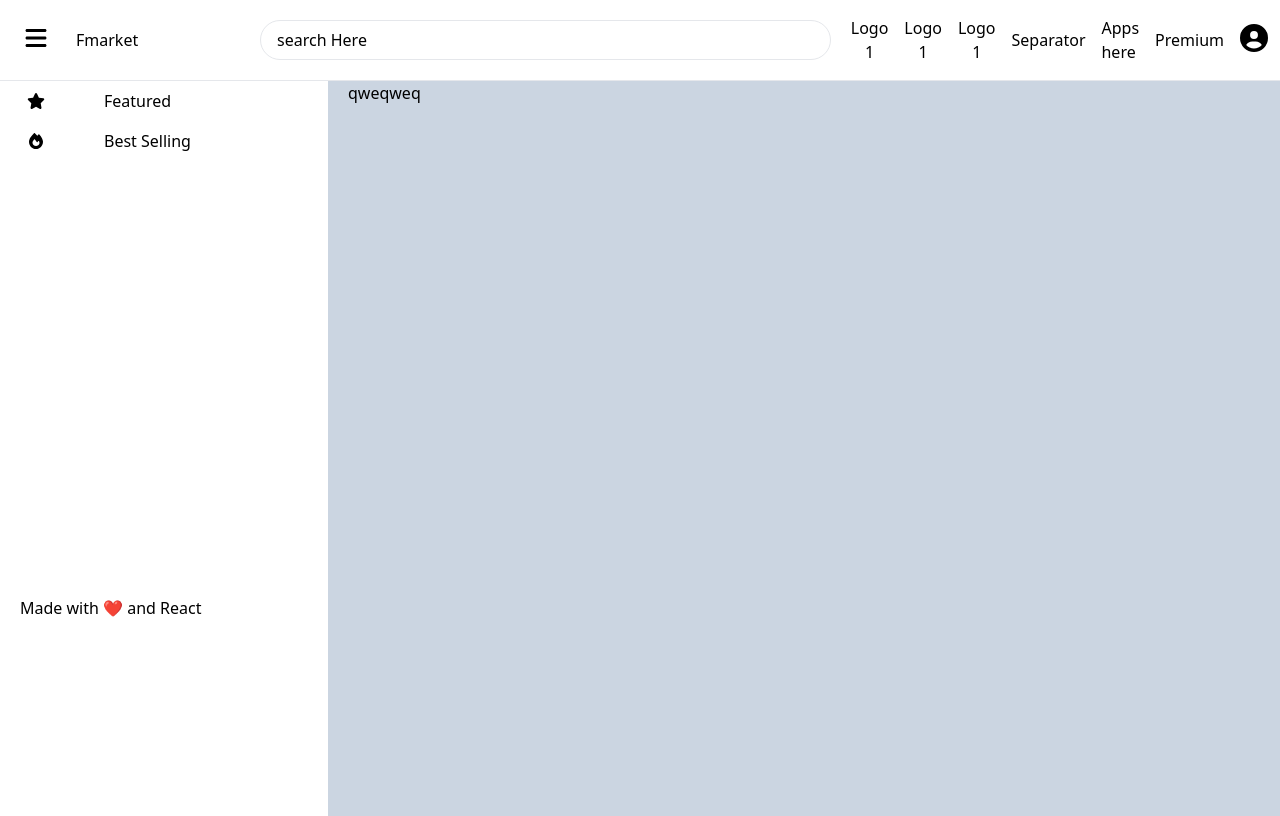
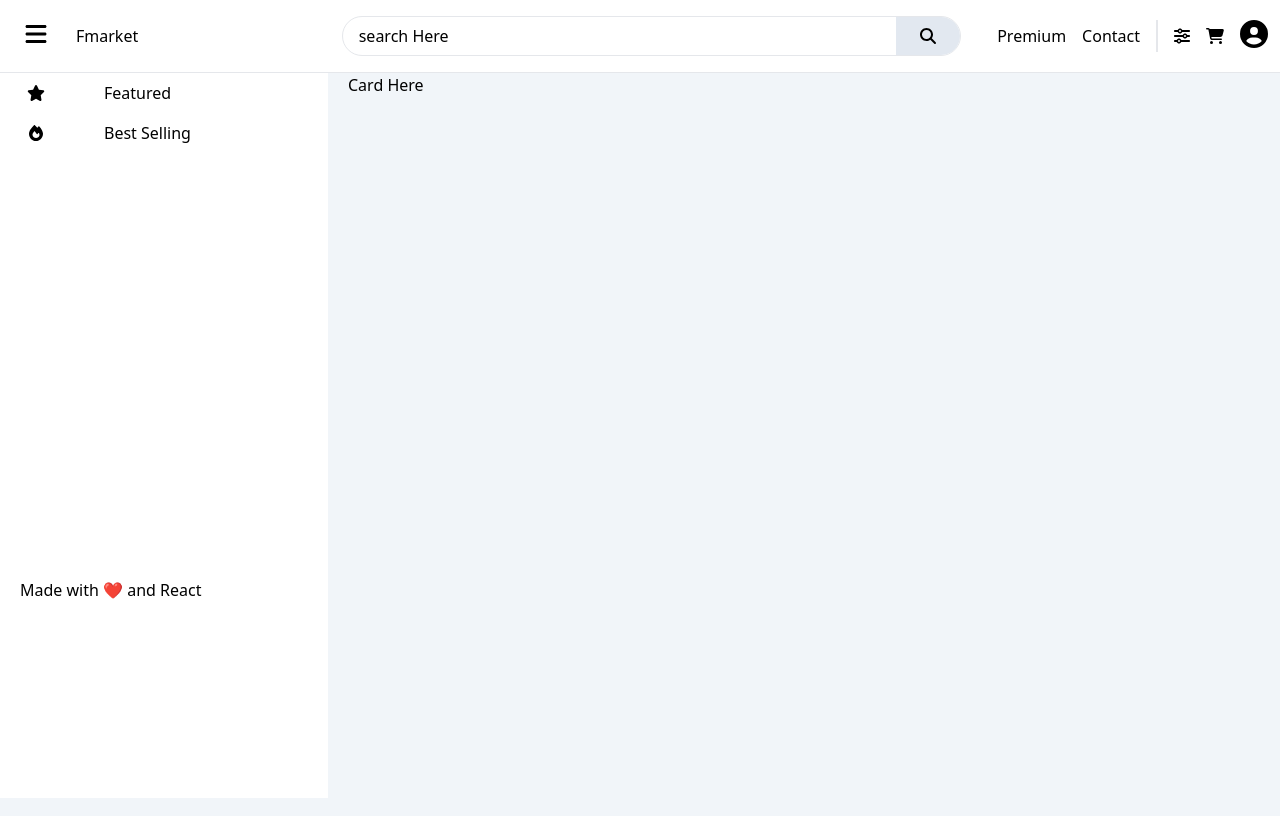
Before and after one commit to fhanzealv/marketplace, a React (Vite) app in the folder frontend/: page / in a window 1280 px wide. Built offline with nearby package versions, Linux system fonts and the light colour scheme.

Commit message:
finishing layout

```diff
--- a/frontend/src/App.jsx
+++ b/frontend/src/App.jsx
@@ -1,7 +1,8 @@
 import React from 'react'
 import Navbar from './components/Navbar/Navbar'
-import Home from './pages/Home/Home'
+import Home from './pages/Content/Content'
 import Sidebar from './components/Sidebar/Sidebar'
+import Content from './pages/Content/Content'
 
 const App = () => {
   return (
@@ -9,7 +10,7 @@
     <Navbar />
     <div className='flex gap-5'>
       <Sidebar />
-      <Home />
+      <Content />
     </div>
     </>
   )
--- a/frontend/src/components/Navbar/Navbar.jsx
+++ b/frontend/src/components/Navbar/Navbar.jsx
@@ -1,7 +1,7 @@
 import React from 'react'
 import Nav__left from '../Sidebar/Sidebar'
 import { FontAwesomeIcon } from '@fortawesome/react-fontawesome'
-import { faBars, faCircleUser } from '@fortawesome/free-solid-svg-icons'
+import { faBars, faCartShopping, faCircleUser, faSearch, faSliders } from '@fortawesome/free-solid-svg-icons'
 import { useState } from 'react'
 
 const Navbar = () => {
@@ -24,23 +24,31 @@
                 <div className='brands '>Fmarket</div>
 
             </nav>
-            <nav className='search__bar w-[50rem] h-10 left-0 flex  items-center border rounded-full'>
-                <p className='px-4'>
+            <nav className='search__bar w-[40rem] h-10 left-0 flex  items-center border rounded-full relative overflow-hidden' >
+                    <p className='px-4'>
+
                     search Here
                     </p>
+                    <button className='flex justify-center items-center w-16 h-full bg-slate-200 right-0 absolute '>
+                    <FontAwesomeIcon icon={faSearch} className=' iconn' />
+                    </button>
+
                      </nav>
-            <nav className='nav__right flex gap-4'>
-                <div className='icon__head flex items-center gap-4'>
-                    <button className=''>Logo 1</button>
-                    <button className=''>Logo 1</button>
-                    <button className=''>Logo 1</button>
-                    <button className=''>Separator</button>
+            <nav className='nav__right flex gap-4 '>
+                <div className='icon__head flex items-center gap-4 max-md:hidden border-r-2 px-4'>
+                    <button className=''>Premium</button>
+                    <button className=''>Contact</button>
 
                 </div>
 
-                <div className='apps__heads flex items-center gap-4'>
-                    <div className=''>Apps here</div>
-                    <div className=''>Premium</div>
+                <div className='nav__links flex items-center gap-4 '>
+                    <button className=''>
+                        <FontAwesomeIcon icon={faSliders} />
+                    </button>
+                    <button className=''>
+                        <FontAwesomeIcon icon={faCartShopping} />
+                    </button>
+
                     <div className=''><FontAwesomeIcon icon={faCircleUser} className='h-7' /></div>
 
                 </div>
--- a/frontend/src/components/Sidebar/Sidebar.jsx
+++ b/frontend/src/components/Sidebar/Sidebar.jsx
@@ -9,9 +9,9 @@
     <>
 
 
-    <div className='sidebar overflow-hidden bg-white h-[calc(100vh-65px)] relative flex flex-col justify-between'>
+    <div className='sidebar overflow-hidden bg-white h-[calc(100vh-75px)] relative flex flex-col justify-between'>
 
-    <div className='' id='sideLinks' >
+    <div className='side__nav' id='sideLinks' >
 
                 <button className='flex gap-4 py-2 hover:bg-blue-400 w-full'>
                 <div className='logo relative px-3'>
--- a/frontend/src/index.css
+++ b/frontend/src/index.css
@@ -3,5 +3,19 @@
 @tailwind utilities;
 
 body{
-  @apply bg-slate-300;
+  @apply bg-slate-100;
 }
+
+.side__nav{
+  transition: all 1s linear;
+}
+
+/* .search__bar::after{
+  content:'';
+  z-index:0;
+  @apply absolute w-12 h-12 bg-red-400 right-0;
+} */
+
+.iconn{
+  z-index:2;
+}
--- /dev/null
+++ b/frontend/src/pages/Content/Content.jsx
@@ -0,0 +1,9 @@
+import React from 'react'
+
+const Content = () => {
+  return (
+    <div className='card'>Card Here</div>
+  )
+}
+
+export default Content
--- a/frontend/src/pages/Home/Home.jsx
+++ /dev/null
@@ -1,9 +0,0 @@
-import React from 'react'
-
-const Home = () => {
-  return (
-    <div className=''>qweqweq</div>
-  )
-}
-
-export default Home
```
